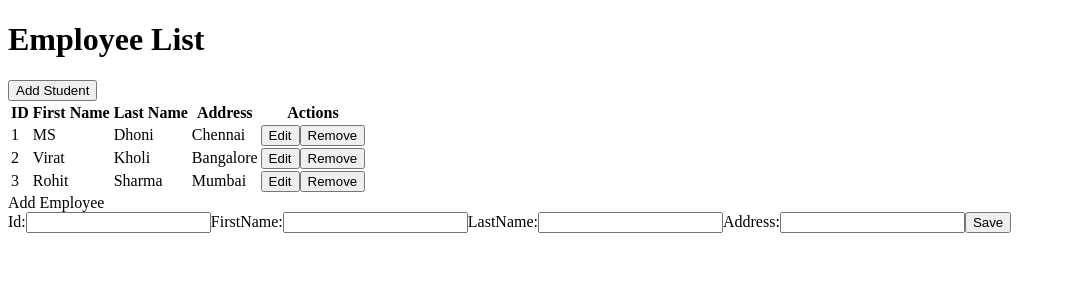
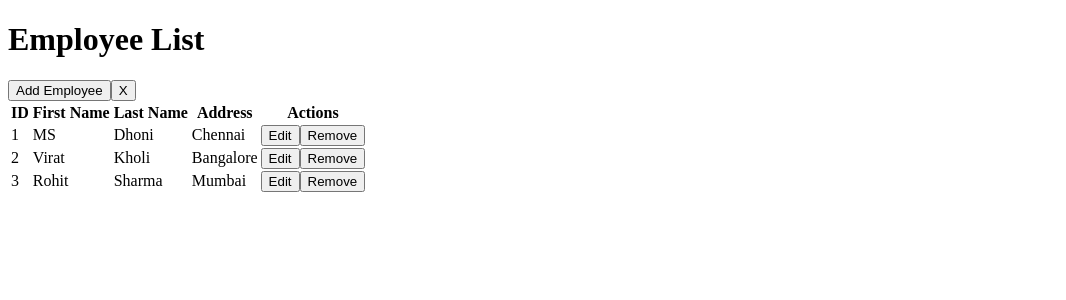
Before and after one commit to Vimalbharath/ReactClass, a React (Vite) app in the folder Testing/my-react-app/: page / in a window 1280 px wide. Shown: the top 300 px of the page, without its empty margins (0-1066 px from the left). Built offline with nearby package versions, Linux system fonts and the light colour scheme.

Commit message:
new house song add,edit

```diff
--- a/Testing/my-react-app/src/task4crud/Addemployee.jsx
+++ b/Testing/my-react-app/src/task4crud/Addemployee.jsx
@@ -18,7 +18,7 @@ class Addemployee extends Component {
 
     handleOnSubmit=(event)=>{
         event.preventDefault()
-        this.props.Addemployee(this.state)
+        this.props.addEmployee(this.state)
         event.target.reset();
     }
 
--- a/Testing/my-react-app/src/task4crud/Crud.jsx
+++ b/Testing/my-react-app/src/task4crud/Crud.jsx
@@ -11,8 +11,9 @@ class Crud extends Component{
                 {"id":"2","firstName":"Virat","lastName":"Kholi","address":"Bangalore"},
                 {"id":"3","firstName":"Rohit","lastName":"Sharma","address":"Mumbai"}
             ],
-            employee:{},
-            updateFlag:false
+            employee:{"id":"4","firstName":"gsg","lastName":"Sagaharma","address":"sgs"},
+            updateFlag:false,
+            addFlag:false
 
          };
     }
@@ -26,10 +27,14 @@ class Crud extends Component{
 
     handleEdit=(index)=>{
         let emp = this.state.employees.slice(index,index+1)
+         console.log(emp)
         let newstate = this.state.employees.filter((employee,ind)=>{
             return ind !== index;
         });
+         console.log(newstate)
+
         this.setState({employee:emp[0],employees:newstate,updateFlag:true})
+          console.log(this.state.employee)
     }
 
     addEmployee=(employee)=>{
@@ -42,7 +47,11 @@ class Crud extends Component{
         return (
             <div>
                 <h1>Employee List</h1>
-                <button>Add Student</button>
+                <button onClick={()=>this.setState({addFlag:true})}>Add Employee</button>
+                 <button onClick={()=>this.setState({addFlag:false})}>X</button>
+                {this.state.updateFlag?(<UpdateEmployee employee={this.state.employee} addEmployee={this.addEmployee}/>):(this.state.addFlag)&&(<Addemployee addEmployee={this.addEmployee}/>)
+            }
+
                 <table className="table table-dark">
                     <thead>
                         <th>ID</th>
@@ -66,8 +75,7 @@ class Crud extends Component{
                         }
                     </tbody>
                 </table>
-            {this.state.updateFlag?(<UpdateEmployee employee={this.state.employee} addEmployee={this.addEmployee}/>):(<Addemployee addEmployee={this.addEmployee}/>)
-            }
+
             </div>
         );
     }
--- a/Testing/my-react-app/src/task4crud/UpdateEmployee.jsx
+++ b/Testing/my-react-app/src/task4crud/UpdateEmployee.jsx
@@ -31,10 +31,10 @@ class UpdateEmployee extends Component {
              <div>
                  <div>Update Employee</div>
                 <form onSubmit={this.handleOnSubmit}>
-                    Id:<input type="text" name="id" onChange={this.handleOnChange}/>
-                    FirstName:<input type="text" name="firstName" onChange={this.handleOnChange}/>
-                    LastName:<input type="text" name="lastName" onChange={this.handleOnChange}/>
-                    Address:<input type="text" name="address" onChange={this.handleOnChange}/>
+                    Id:<input type="text" value={this.state.id} name="id" onChange={this.handleOnChange}/>
+                    FirstName:<input type="text" value={this.state.firstName} name="firstName" onChange={this.handleOnChange}/>
+                    LastName:<input type="text" value={this.state.lastName} name="lastName" onChange={this.handleOnChange}/>
+                    Address:<input type="text" value={this.state.address} name="address" onChange={this.handleOnChange}/>
                     <button>Save</button>
                 </form>
               </div>
```
